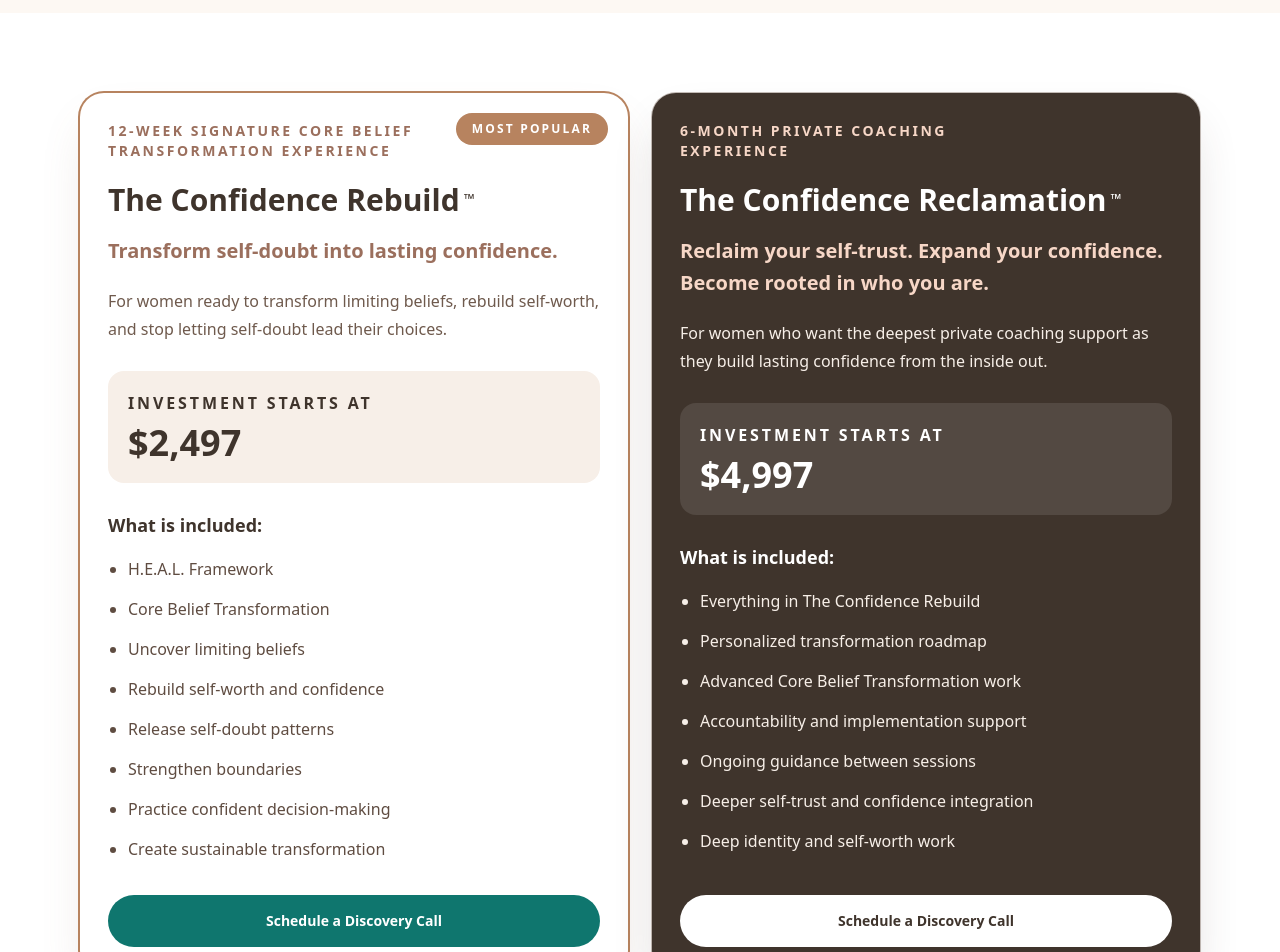
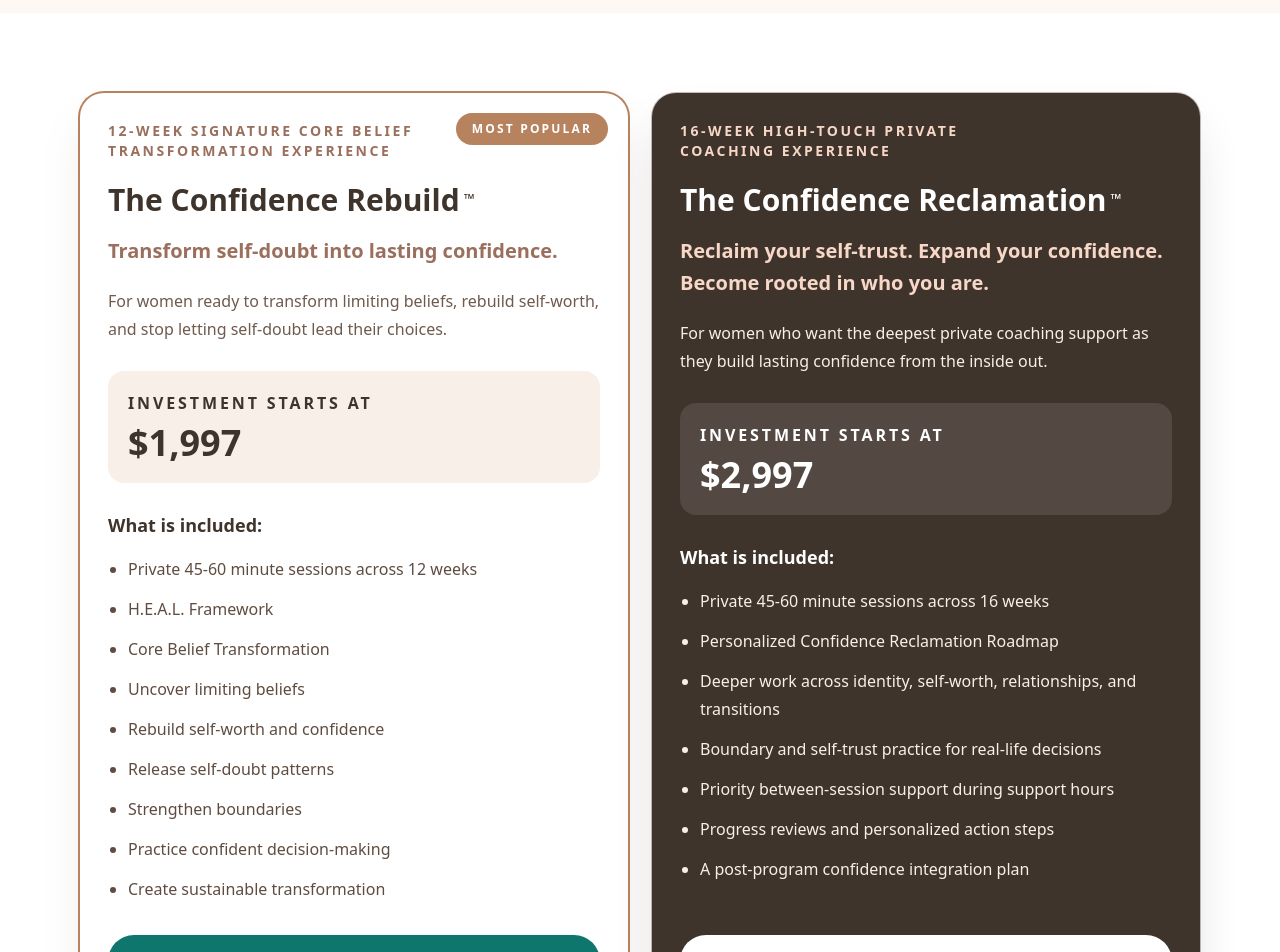
Before and after one commit to Kaelynn-Kinnison/life-coaching-with-kaelynn2, a Next.js app: page /services in a window 1280 px wide. Shown: the part 1480-2432 px from the top of the page. Built offline with nearby package versions, Linux system fonts and the light colour scheme; a web font is replaced by a local one.

Commit message:
Strengthen confidence coaching offers

```diff
--- a/app/layout.js
+++ b/app/layout.js
@@ -123,7 +123,7 @@ const structuredData = {
       {
         "@type": "Offer",
         name: "The Confidence Rebuild",
-        price: "2497",
+        price: "1997",
         priceCurrency: "USD",
         url: `${siteUrl}/pricing`,
         itemOffered: {
@@ -136,14 +136,14 @@ const structuredData = {
       {
         "@type": "Offer",
         name: "The Confidence Reclamation",
-        price: "4997",
+        price: "2997",
         priceCurrency: "USD",
         url: `${siteUrl}/pricing`,
         itemOffered: {
           "@type": "Service",
           name: "The Confidence Reclamation",
           description:
-            "A 6-month private Core Belief Transformation experience for women ready to reclaim self-trust and build lasting confidence.",
+            "A 16-week high-touch Core Belief Transformation experience for women ready to reclaim self-trust and integrate confidence into daily life.",
         },
       },
     ],
--- a/app/pricing/page.js
+++ b/app/pricing/page.js
@@ -1,9 +1,9 @@
 import Link from "next/link";
 
 export const metadata = {
-  title: "Programs & Pricing",
+  title: "Confidence Coaching Programs & Pricing",
   description:
-    "Explore coaching program investments for women ready to overcome self-doubt, transform limiting beliefs, and build lasting confidence.",
+    "Compare private confidence coaching programs for women ready to stop second-guessing, change limiting beliefs, strengthen boundaries, and trust themselves.",
   alternates: {
     canonical: "/pricing",
   },
@@ -11,20 +11,23 @@ export const metadata = {
 
 const bookingLink = "https://calendar.app.google/YdUEyKBPG7xa4ox99";
 
+const supportHours = "8:00 a.m.-10:00 p.m. CT";
+
 const programs = [
   {
-    name: "Free Discovery Call",
+    name: "Confidence Clarity Call",
+    eyebrow: "Complimentary Confidence Clarity Call",
     duration: "20-30 minutes",
     investment: "Free",
     focus: "A no-pressure first conversation",
     description:
-      "A supportive first conversation to talk through your goals, questions, self-doubt patterns, and whether coaching is the right fit.",
+      "A focused, no-pressure conversation to name where self-doubt is showing up, clarify what you want to change, and identify the support that fits.",
     bestFor:
       "Women who are curious about coaching and want clarity before choosing a private coaching experience.",
     includes: [
       "Space to share what is bringing you to coaching",
       "A conversation about your goals and current self-doubt patterns",
-      "Guidance on which level of support may fit best",
+      "A recommendation for the level of support that may fit best",
       "Time to ask questions before making a decision",
     ],
     outcome:
@@ -32,7 +35,7 @@ const programs = [
   },
   {
     name: "One-Time Coaching Session",
-    duration: "Single private coaching session",
+    duration: "One private 45-60 minute session",
     investment: "$215",
     focus: "Focused support for clarity and next steps",
     description:
@@ -40,7 +43,7 @@ const programs = [
     bestFor:
       "Women who want focused support before committing to a longer coaching experience, or who need guidance around one clear topic.",
     includes: [
-      "One private 1:1 coaching session",
+      "One private 45-60 minute coaching session",
       "Focused conversation around one current challenge or goal",
       "Support identifying the belief or pattern underneath the issue",
       "Practical next steps to help you move forward with more clarity",
@@ -51,7 +54,7 @@ const programs = [
   },
   {
     name: "The Confidence Rebuild",
-    duration: "12-week signature Core Belief Transformation experience",
+    duration: "12-week private coaching experience",
     investment: "$1,997",
     focus: "A clear, structured reset for self-trust and confidence",
     description:
@@ -60,13 +63,13 @@ const programs = [
     bestFor:
       "Women who want a focused private coaching experience to stop second-guessing themselves, understand the patterns keeping them stuck, and practice more confident follow-through.",
     includes: [
-      "Private 1:1 coaching sessions",
+      "Private 45-60 minute coaching sessions across 12 weeks",
       "Core Belief Transformation work",
       "H.E.A.L. Framework guidance",
       "Limiting belief identification and reframing",
       "Self-worth and confidence development",
       "Personalized reflection prompts and action steps",
-      "Accountability between sessions to support real-life practice",
+      `Between-session support by phone, chat, email, or text during ${supportHours}`,
       "Support with confident decision-making and follow-through",
     ],
     outcome:
@@ -74,23 +77,23 @@ const programs = [
   },
   {
     name: "The Confidence Reclamation",
-    duration: "6-month private coaching experience",
+    duration: "16-week high-touch private coaching experience",
     investment: "$2,997",
     focus: "Deeper identity work, integration, and high-touch support",
     description:
-      "For women who want the deepest private coaching support as they reclaim self-trust, strengthen boundaries, and integrate confidence into their daily decisions, relationships, and next chapter.",
+      "For women ready to change interconnected patterns—not just understand them—and receive close support while practicing self-trust, boundaries, and confident choices in real life.",
     premium: true,
     bestFor:
       "Women who know their self-doubt is connected to deeper identity, self-worth, relationship, or life-transition patterns and want more spacious support as they practice becoming who they are ready to be.",
     includes: [
-      "Everything in The Confidence Rebuild",
-      "Extended private coaching timeline for deeper integration",
-      "Personalized confidence roadmap for your next chapter",
-      "Advanced Core Belief Transformation work",
-      "Monthly integration check-ins to help the work stick",
-      "Ongoing accountability and implementation support between sessions",
-      "Support applying the work to boundaries, relationships, decisions, and identity shifts",
-      "Priority between-session support when old patterns or confidence blocks come up in real life",
+      "Private 45-60 minute coaching sessions across 16 weeks",
+      "A personalized Confidence Reclamation Roadmap connecting your beliefs, patterns, goals, and next chapter",
+      "Deeper Core Belief Transformation across identity, self-worth, relationships, and life transitions",
+      "H.E.A.L. Framework coaching applied to real decisions as they happen",
+      "Boundary and self-trust practice for difficult conversations and choices",
+      "Personalized reflection prompts, action steps, and progress reviews",
+      `Priority phone, chat, email, or text support during ${supportHours}, with replies generally within one hour`,
+      "An integration plan for continuing the work after the 16 weeks end",
     ],
     outcome:
       "You receive the time, structure, and support to not only rebuild confidence, but live from it more consistently as you make decisions, set boundaries, and step into your next chapter.",
@@ -100,7 +103,7 @@ const programs = [
 const continuedSupport = [
   {
     name: "Growth Membership",
-    duration: "Monthly membership",
+    duration: "Private coaching alumni membership",
     investment: "$197/month",
     focus: "Continued support after private coaching",
     description:
@@ -108,14 +111,73 @@ const continuedSupport = [
     bestFor:
       "Past clients who have completed private coaching and want ongoing support to maintain momentum.",
     includes: [
-      "Monthly coaching support",
-      "Goal review and accountability",
+      "One private 45-60 minute coaching session each month",
+      "One weekly check-in by phone, email, or text",
+      `Support available during ${supportHours}`,
+      "Monthly goal review and accountability",
       "Continued reflection and confidence reinforcement",
       "Support for new decisions, boundaries, and growth edges",
       "Encouragement to stay connected to the work you have already begun",
     ],
     outcome:
       "You stay supported as you continue practicing confidence, self-trust, and aligned action beyond the initial coaching experience.",
+  },
+];
+
+const differences = [
+  {
+    label: "Best fit",
+    rebuild: "One central confidence pattern, decision, or season",
+    reclamation: "Interconnected patterns affecting identity, boundaries, relationships, or a major transition",
+  },
+  {
+    label: "Timeline",
+    rebuild: "12 focused weeks",
+    reclamation: "16 high-touch weeks for deeper practice and integration",
+  },
+  {
+    label: "Personalization",
+    rebuild: "Reflection prompts and action steps shaped around your goals",
+    reclamation: "A full Confidence Reclamation Roadmap, progress reviews, and post-program integration plan",
+  },
+  {
+    label: "Between-session access",
+    rebuild: "Ongoing accountability during support hours",
+    reclamation: "Priority access with replies generally within one hour during support hours",
+  },
+];
+
+const featuredTestimonials = [
+  {
+    quote: "The biggest shift for me was realizing that my thoughts were not always the truth. That changed how I made decisions, set boundaries, and trusted myself.",
+    name: "Transformation Coaching Client",
+  },
+  {
+    quote: "I began to understand how old experiences were shaping the way I saw myself. Coaching helped me challenge those beliefs and start showing up with more confidence and self-worth.",
+    name: "Self-Worth Coaching Client",
+  },
+  {
+    quote: "Kaelynn balanced compassion with accountability. I left coaching feeling more grounded, more aware, and more committed to my growth.",
+    name: "Accountability Coaching Client",
+  },
+];
+
+const pricingFaqs = [
+  {
+    question: "Which coaching option should I choose?",
+    answer: "Choose the one-time session when you want focused support around one clear issue. The Confidence Rebuild is designed for a concentrated 12-week shift. The Confidence Reclamation is best when several patterns are connected and you want closer support while practicing change in daily life. We can decide together during your complimentary call.",
+  },
+  {
+    question: "How does between-session support work?",
+    answer: `Support is available by phone, chat, email, or text from ${supportHours}. The Confidence Reclamation includes priority support, with replies generally within one hour during those hours. Coaching support is not emergency or crisis care.`,
+  },
+  {
+    question: "Can I participate in coaching while I am in therapy?",
+    answer: "Yes. Coaching can complement therapy when each service has a clear role. Coaching is forward-focused and is not a substitute for mental-health treatment, diagnosis, or crisis support.",
+  },
+  {
+    question: "Where do sessions take place?",
+    answer: "Sessions are offered virtually, so you can join from a private, comfortable location. Sessions typically last 45-60 minutes.",
   },
 ];
 
@@ -140,6 +202,10 @@ function ProgramCard({ program }) {
         <p className="mb-5 inline-block w-fit rounded-full bg-white px-4 py-2 text-xs font-bold uppercase tracking-[0.18em] text-[#3f342c]">
           Premium Package
         </p>
+      )}
+
+      {program.eyebrow && (
+        <p className="mb-3 text-sm font-bold text-[#0f766e]">{program.eyebrow}</p>
       )}
 
       <p
@@ -262,15 +328,55 @@ export default function PricingPage() {
           </p>
 
           <h1 className="text-4xl font-bold leading-tight md:text-6xl">
-            Signature transformation offers for lasting confidence.
+            Stop second-guessing yourself. Start trusting the woman making the decision.
           </h1>
 
           <p className="mx-auto mt-6 max-w-3xl text-lg leading-8 text-[#6f5a4d] md:text-xl">
-            Each coaching experience is designed to help you overcome
-            self-doubt, transform limiting beliefs, strengthen self-worth, and
-            build confidence that lasts. Final recommendations are discussed
-            during your free Discovery Call.
+            Private confidence coaching for women ready to change the beliefs
+            beneath overthinking, people-pleasing, and self-doubt—so you can
+            make decisions, set boundaries, and move forward with greater
+            self-trust.
           </p>
+
+          <Link
+            href={bookingLink}
+            target="_blank"
+            className="mt-9 inline-flex rounded-full bg-[#0f766e] px-8 py-4 text-sm font-bold text-white shadow-lg shadow-teal-900/10 transition hover:bg-[#115e59]"
+          >
+            Book Your Complimentary Clarity Call
+          </Link>
+        </div>
+      </section>
+
+      <section className="bg-white px-6 py-20 md:px-12">
+        <div className="mx-auto max-w-6xl">
+          <div className="mx-auto max-w-3xl text-center">
+            <p className="text-sm font-semibold uppercase tracking-[0.24em] text-[#9b6f5d]">
+              The H.E.A.L. Difference
+            </p>
+            <h2 className="mt-4 text-3xl font-bold leading-tight md:text-5xl">
+              This is not surface-level confidence advice.
+            </h2>
+            <p className="mt-5 text-lg leading-8 text-[#6f5a4d]">
+              We work beneath the pattern, then bring what you learn into the
+              choices and conversations that shape your real life.
+            </p>
+          </div>
+
+          <div className="mt-12 grid gap-5 md:grid-cols-2 lg:grid-cols-4">
+            {[
+              ["H", "Hear", "Name the story beneath the struggle."],
+              ["E", "Expose", "Find the belief driving the pattern."],
+              ["A", "Align", "Choose what is true for you now."],
+              ["L", "Live", "Practice it through boundaries, decisions, and action."],
+            ].map(([letter, title, text]) => (
+              <article key={letter} className="rounded-3xl bg-[#fdf8f3] p-6 ring-1 ring-[#eadfd5]">
+                <div className="flex h-12 w-12 items-center justify-center rounded-full bg-[#0f766e] text-xl font-bold text-white">{letter}</div>
+                <h3 className="mt-5 text-xl font-bold">{title}</h3>
+                <p className="mt-3 leading-7 text-[#6f5a4d]">{text}</p>
+              </article>
+            ))}
+          </div>
         </div>
       </section>
 
@@ -318,6 +424,23 @@ export default function PricingPage() {
             ))}
           </div>
 
+          <div className="mt-16 overflow-hidden rounded-[2rem] bg-white ring-1 ring-[#eadfd5]">
+            <div className="border-b border-[#eadfd5] p-8 text-center">
+              <p className="text-sm font-semibold uppercase tracking-[0.24em] text-[#9b6f5d]">Compare Private Coaching</p>
+              <h2 className="mt-3 text-3xl font-bold">Focused change or deeper reclamation?</h2>
+            </div>
+            <div className="hidden grid-cols-[0.75fr_1fr_1fr] bg-[#f7efe8] px-8 py-4 font-bold md:grid">
+              <span>Compare</span><span>The Confidence Rebuild</span><span>The Confidence Reclamation</span>
+            </div>
+            {differences.map((item) => (
+              <div key={item.label} className="grid gap-3 border-t border-[#eadfd5] px-8 py-6 md:grid-cols-[0.75fr_1fr_1fr]">
+                <h3 className="font-bold">{item.label}</h3>
+                <p className="leading-7 text-[#6f5a4d]"><span className="font-bold text-[#3f342c] md:hidden">Rebuild: </span>{item.rebuild}</p>
+                <p className="leading-7 text-[#6f5a4d]"><span className="font-bold text-[#3f342c] md:hidden">Reclamation: </span>{item.reclamation}</p>
+              </div>
+            ))}
+          </div>
+
           <div className="mt-12 border-t border-[#eadfd5] pt-12">
             <div className="mx-auto mb-8 max-w-3xl text-center">
               <p className="mb-3 text-sm font-semibold uppercase tracking-[0.24em] text-[#9b6f5d]">
@@ -337,6 +460,41 @@ export default function PricingPage() {
         </div>
       </section>
 
+      <section className="bg-[#3f342c] px-6 py-20 text-white md:px-12">
+        <div className="mx-auto max-w-6xl">
+          <div className="mx-auto max-w-3xl text-center">
+            <p className="text-sm font-semibold uppercase tracking-[0.24em] text-[#f7d7c7]">Client Reflections</p>
+            <h2 className="mt-4 text-3xl font-bold md:text-5xl">What begins to change when you trust yourself.</h2>
+          </div>
+          <div className="mt-12 grid gap-6 lg:grid-cols-3">
+            {featuredTestimonials.map((item) => (
+              <blockquote key={item.name} className="rounded-3xl bg-white/10 p-7 ring-1 ring-white/15">
+                <p className="text-lg leading-8 text-[#fffaf5]">&ldquo;{item.quote}&rdquo;</p>
+                <footer className="mt-5 text-sm font-bold uppercase tracking-[0.12em] text-[#f7d7c7]">— {item.name}</footer>
+              </blockquote>
+            ))}
+          </div>
+          <p className="mt-8 text-center text-sm text-[#eadfd5]">Individual experiences vary; testimonials are not a guarantee of specific results.</p>
+        </div>
+      </section>
+
+      <section className="px-6 py-20 md:px-12">
+        <div className="mx-auto max-w-4xl">
+          <div className="text-center">
+            <p className="text-sm font-semibold uppercase tracking-[0.24em] text-[#9b6f5d]">Before You Begin</p>
+            <h2 className="mt-4 text-3xl font-bold md:text-5xl">Questions about working together</h2>
+          </div>
+          <div className="mt-10 space-y-5">
+            {pricingFaqs.map((faq) => (
+              <article key={faq.question} className="rounded-3xl bg-white p-7 ring-1 ring-[#eadfd5]">
+                <h3 className="text-xl font-bold">{faq.question}</h3>
+                <p className="mt-3 leading-8 text-[#6f5a4d]">{faq.answer}</p>
+              </article>
+            ))}
+          </div>
+        </div>
+      </section>
+
       <section className="bg-[#f7efe8] px-6 py-20 text-center md:px-12">
         <div className="mx-auto max-w-4xl">
           <p className="mb-4 text-sm font-semibold uppercase tracking-[0.24em] text-[#9b6f5d]">
@@ -344,12 +502,13 @@ export default function PricingPage() {
           </p>
 
           <h2 className="text-3xl font-bold leading-tight md:text-5xl">
-            Your Discovery Call is free.
+            Your Complimentary Confidence Clarity Call is free.
           </h2>
 
           <p className="mx-auto mt-6 max-w-2xl text-lg leading-8 text-[#6f5a4d]">
-            We can talk through your goals, your current season, and which level
-            of support feels aligned before you choose a coaching package.
+            We will identify where self-doubt is showing up, clarify what you
+            want to change, and determine which level of support fits—without
+            pressure to decide on the call.
           </p>
 
           <Link
@@ -357,7 +516,7 @@ export default function PricingPage() {
             target="_blank"
             className="mt-9 inline-flex rounded-full bg-[#0f766e] px-8 py-4 text-sm font-bold text-white shadow-lg shadow-teal-900/10 transition hover:bg-[#115e59]"
           >
-            Schedule a Discovery Call
+            Book Your Complimentary Clarity Call
           </Link>
         </div>
       </section>
--- a/app/services/page.js
+++ b/app/services/page.js
@@ -15,12 +15,13 @@ const programs = [
   {
     name: "The Confidence Rebuild",
     duration: "12-week signature Core Belief Transformation experience",
-    investment: "$2,497",
+    investment: "$1,997",
     tagline: "Transform self-doubt into lasting confidence.",
     audience:
       "For women ready to transform limiting beliefs, rebuild self-worth, and stop letting self-doubt lead their choices.",
     featured: true,
     includes: [
+      "Private 45-60 minute sessions across 12 weeks",
       "H.E.A.L. Framework",
       "Core Belief Transformation",
       "Uncover limiting beliefs",
@@ -33,21 +34,21 @@ const programs = [
   },
   {
     name: "The Confidence Reclamation",
-    duration: "6-month private coaching experience",
-    investment: "$4,997",
+    duration: "16-week high-touch private coaching experience",
+    investment: "$2,997",
     tagline:
       "Reclaim your self-trust. Expand your confidence. Become rooted in who you are.",
     audience:
       "For women who want the deepest private coaching support as they build lasting confidence from the inside out.",
     premium: true,
     includes: [
-      "Everything in The Confidence Rebuild",
-      "Personalized transformation roadmap",
-      "Advanced Core Belief Transformation work",
-      "Accountability and implementation support",
-      "Ongoing guidance between sessions",
-      "Deeper self-trust and confidence integration",
-      "Deep identity and self-worth work",
+      "Private 45-60 minute sessions across 16 weeks",
+      "Personalized Confidence Reclamation Roadmap",
+      "Deeper work across identity, self-worth, relationships, and transitions",
+      "Boundary and self-trust practice for real-life decisions",
+      "Priority between-session support during support hours",
+      "Progress reviews and personalized action steps",
+      "A post-program confidence integration plan",
     ],
   },
   {
@@ -58,10 +59,9 @@ const programs = [
     audience:
       "For past clients who want continued encouragement, coaching, and accountability as they keep strengthening confidence.",
     includes: [
-      "Monthly coaching calls",
-      "Accountability support",
-      "Personal growth trainings",
-      "Community connection",
+      "One private 45-60 minute session each month",
+      "One weekly check-in by phone, email, or text",
+      "Accountability and goal review",
       "Continued encouragement and guidance",
     ],
   },
@@ -140,7 +140,7 @@ function ProgramCard({ program }) {
             : "mt-8 inline-flex justify-center rounded-full bg-[#0f766e] px-6 py-4 text-sm font-bold text-white transition hover:bg-[#115e59]"
         }
       >
-        Schedule a Discovery Call
+        Book a Complimentary Clarity Call
       </Link>
     </article>
   );
@@ -172,7 +172,7 @@ export default function ServicesPage() {
                 target="_blank"
                 className="inline-flex justify-center rounded-full bg-[#0f766e] px-7 py-4 text-sm font-bold text-white shadow-lg shadow-teal-900/10 transition hover:bg-[#115e59]"
               >
-                Schedule a Discovery Call
+                Book a Complimentary Clarity Call
               </Link>
 
               <Link
@@ -265,7 +265,7 @@ export default function ServicesPage() {
           </p>
 
           <h2 className="text-3xl font-bold leading-tight md:text-5xl">
-            Start with a Discovery Call.
+            Start with a Complimentary Confidence Clarity Call.
           </h2>
 
           <p className="mx-auto mt-6 max-w-2xl text-lg leading-8 text-[#6f5a4d]">
@@ -278,7 +278,7 @@ export default function ServicesPage() {
             target="_blank"
             className="mt-9 inline-flex rounded-full bg-[#0f766e] px-8 py-4 text-sm font-bold text-white shadow-lg shadow-teal-900/10 transition hover:bg-[#115e59]"
           >
-            Schedule a Discovery Call
+            Book Your Complimentary Clarity Call
           </Link>
         </div>
       </section>
```
Also changed, not shown: app/faq/page.js (+16 -6 lines).
